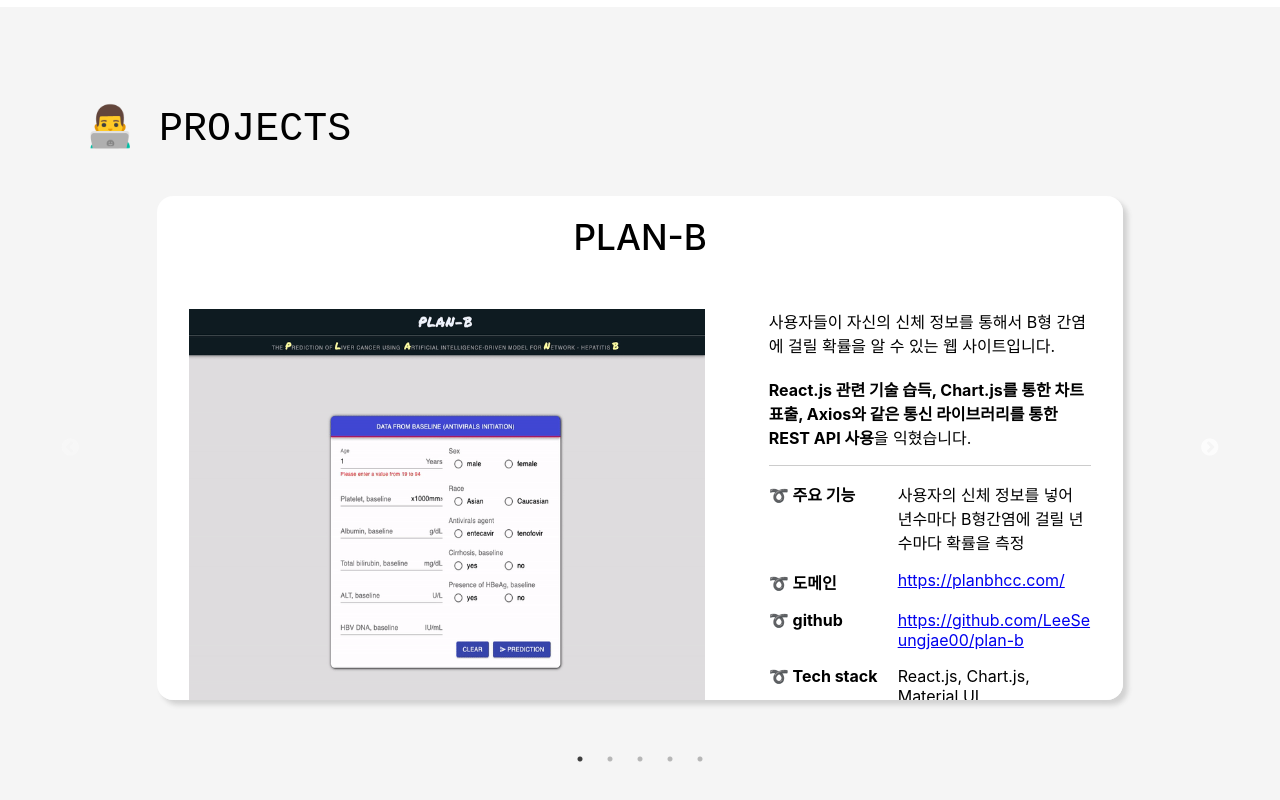
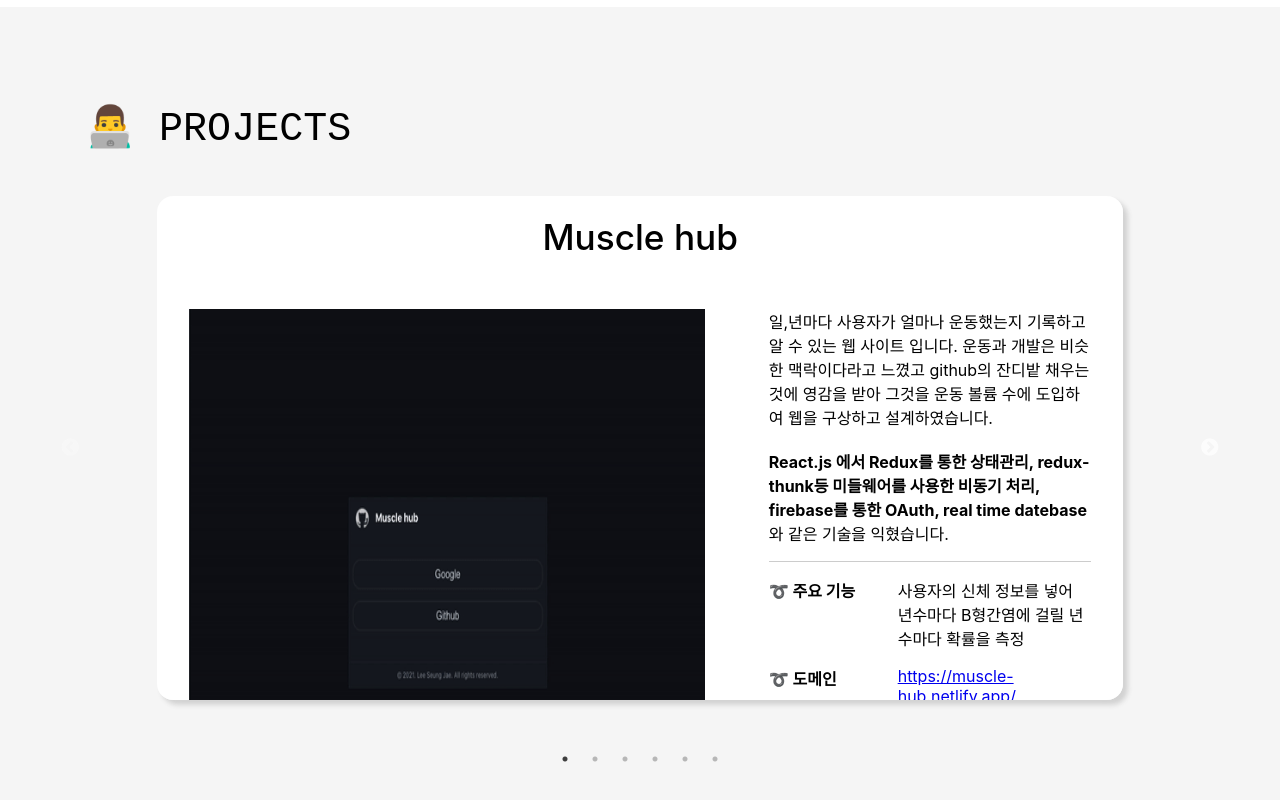
Before and after one commit to LeeSeungjae00/sj_portfoilo, a React (Create React App) app: page / in a window 1280 px wide. Shown: the part 2393-3193 px from the top of the page. Built offline with nearby package versions, Linux system fonts and the light colour scheme; the HTML template or start-up script is replaced by a standard one; a web font is replaced by a local one.

Commit message:
add project tab muscle hub

```diff
--- a/src/components/project/Project.jsx
+++ b/src/components/project/Project.jsx
@@ -4,7 +4,7 @@ import "slick-carousel/slick/slick-theme.css";
 import style from './Project.module.css'
 import Slider from "react-slick";
 import ProjectCard from './ProjectCard';
-import {Element} from 'react-scroll'
+import { Element } from 'react-scroll'
 
 export default function Project() {
     const settings = {
@@ -13,7 +13,7 @@ export default function Project() {
         speed: 500,
         slidesToShow: 1,
         slidesToScroll: 1,
-        className : "slide",
+        className: "slide",
     };
 
     return (
@@ -21,9 +21,27 @@ export default function Project() {
             <div className={style.project}>
                 <div className={style.projectPage}>
                     <div className={style.projectContent}>
-                        <div className ={style.slideLap}>
+                        <div className={style.slideLap}>
                             <div className={style.title}>👨‍💻 PROJECTS</div>
                             <Slider {...settings}>
+                                <div>
+                                    <ProjectCard
+                                        title="Muscle hub"
+                                        imgSrc="muscle_hub.gif"
+                                        imgAlt="muscle_hub"
+                                        AccText={
+                                            <>
+                                                일,년마다 사용자가 얼마나 운동했는지 기록하고 알 수 있는 웹 사이트 입니다. 운동과 개발은 비슷한 맥락이다라고 느꼈고 github의 잔디밭 채우는 것에 영감을 받아
+                                                그것을 운동 볼륨 수에 도입하여 웹을 구상하고 설계하였습니다. <br></br><br></br>
+                                                <b>React.js 에서 Redux를 통한 상태관리, redux-thunk등 미들웨어를 사용한 비동기 처리, firebase를 통한 OAuth, real time datebase</b>와 같은 기술을 익혔습니다.
+                                            </>
+                                        }
+                                        mainFuc={<>사용자의 신체 정보를 넣어 년수마다 B형간염에 걸릴 년수마다 확률을 측정</>}
+                                        domain="https://muscle-hub.netlify.app/"
+                                        github="https://github.com/LeeSeungjae00/muscle_memory"
+                                        stack="React.js,React-router , redux, redux-thunk, firebase, post-css, netlify"
+                                    ></ProjectCard>
+                                </div>
                                 <div>
                                     <ProjectCard
                                         title="PLAN-B"
```
Also changed, not shown: public/muscle_hub.gif (added).
